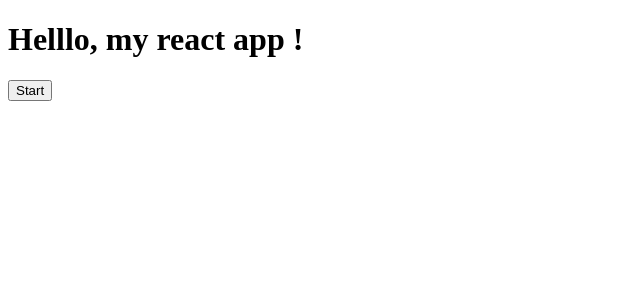
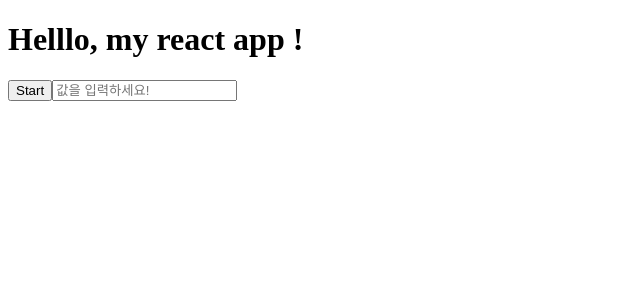
Before and after one commit to jiyoung0307/myapp, a React (Create React App) app: page / in a window 1280 px wide. Shown: the top 300 px of the page, without its empty margins (0-640 px from the left). Built offline with nearby package versions, Linux system fonts and the light colour scheme.

Commit message:
Input text 완료

```diff
--- a/src/App.js
+++ b/src/App.js
@@ -1,10 +1,12 @@
 import Button from "./Button";
+import Input from "./Input";
 
 function App() {
   return (
     <div>
       <h1>Helllo, my react app !</h1>
       <Button />
+      <Input />
     </div>
   );
 }
--- /dev/null
+++ b/src/Input.js
@@ -0,0 +1,9 @@
+function Input() {
+    return (
+        <input type="text" placeholder="값을 입력하세요!">
+
+        </input>
+    );
+  }
+
+  export default Input;
```
